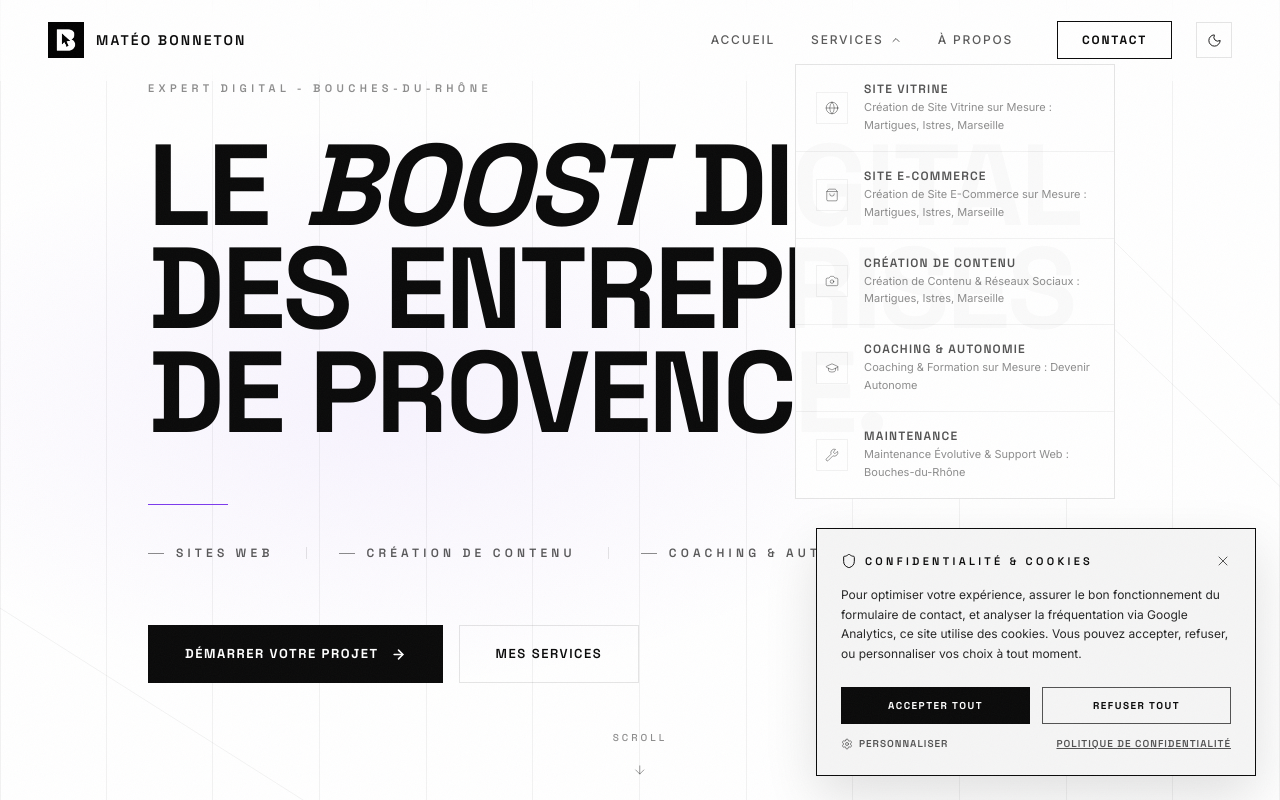
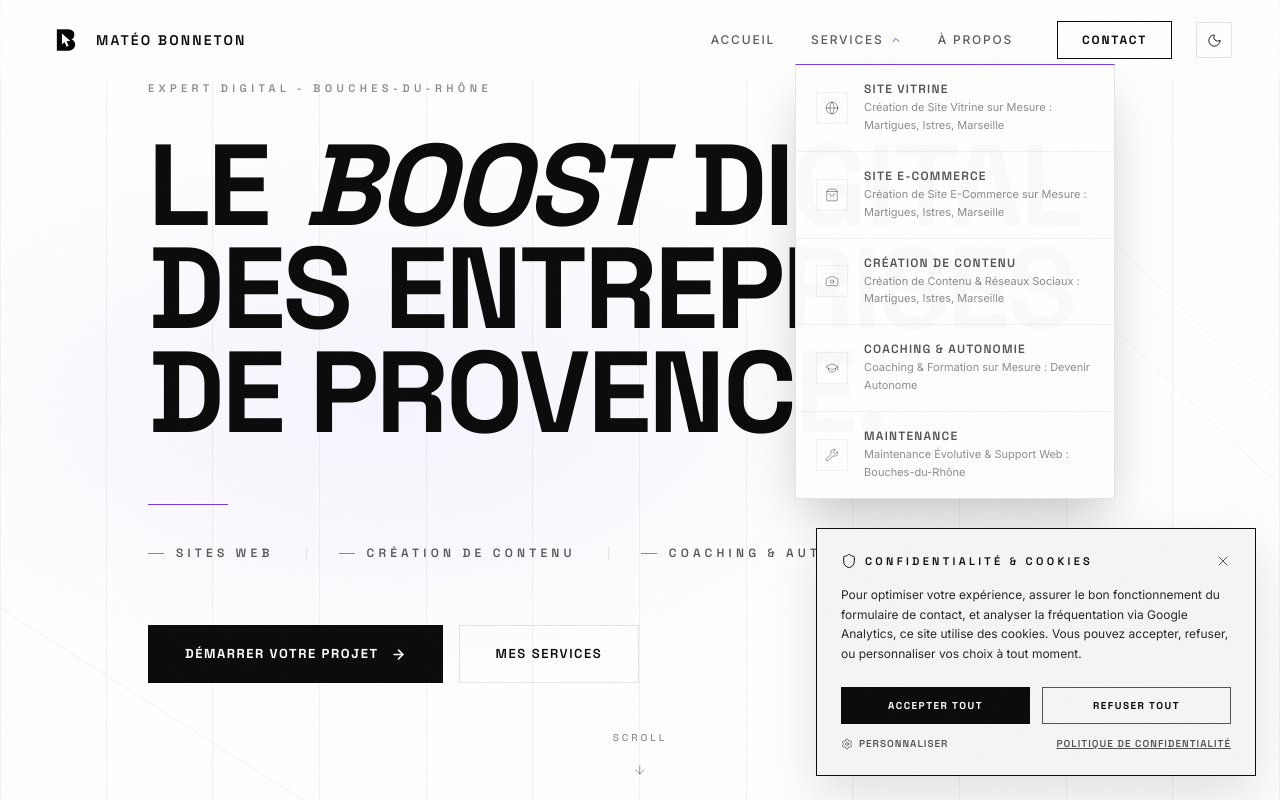
Before and after one commit to MateoBonneton/bonneton_mateo, a Next.js app: page / in a window 1280 px wide. Both pictures are taken after a click on the button "SERVICES". Shown: the top 800 px of the page. Built offline with nearby package versions, Linux system fonts and the light colour scheme.

Commit message:
style: integrate dynamic theme-aware logo and premium electric violet hover elements in header/footer navigation

```diff
--- a/src/components/Footer.tsx
+++ b/src/components/Footer.tsx
@@ -46,14 +46,26 @@ export default function Footer() {
         <div className="grid grid-cols-1 gap-16 border-b border-grid-line py-24 md:grid-cols-12 md:gap-8">
           {/* Brand */}
           <div className="flex flex-col gap-6 md:col-span-5">
-            <Link href="/" className="flex items-center gap-3">
-              <Image
-                src="/images/bonneton_mateo_logo.png"
-                alt="Matéo Bonneton"
-                width={28}
-                height={28}
-              />
-              <span className="font-heading text-xs font-semibold uppercase tracking-[0.2em] text-white">
+            <Link href="/" className="group flex items-center gap-3">
+              <div className="relative h-7 w-7">
+                {/* Light Mode Logo (Black) */}
+                <Image
+                  src="/images/bonneton_mateo_logo_black_trans.png"
+                  alt="Matéo Bonneton"
+                  fill
+                  sizes="28px"
+                  className="object-contain transition-opacity duration-300 group-hover:opacity-80 dark:hidden"
+                />
+                {/* Dark Mode Logo (White) */}
+                <Image
+                  src="/images/bonneton_mateo_logo_white_trans.png"
+                  alt="Matéo Bonneton"
+                  fill
+                  sizes="28px"
+                  className="hidden object-contain transition-opacity duration-300 group-hover:opacity-80 dark:block"
+                />
+              </div>
+              <span className="font-heading text-xs font-semibold uppercase tracking-[0.2em] text-white transition-colors duration-300 group-hover:text-accent">
                 Matéo Bonneton
               </span>
             </Link>
--- a/src/components/Header.tsx
+++ b/src/components/Header.tsx
@@ -52,15 +52,27 @@ export default function Header() {
         <div className="flex h-20 items-center justify-between">
           {/* Logo */}
           <Link href="/" className="group flex items-center gap-3">
-            <Image
-              src="/images/bonneton_mateo_logo.png"
-              alt="Matéo Bonneton - Expert Digital"
-              width={36}
-              height={36}
-              priority
-              className="transition-opacity duration-300 group-hover:opacity-80"
-            />
-            <span className="hidden font-heading text-sm font-semibold uppercase tracking-[0.15em] text-white sm:inline">
+            <div className="relative h-9 w-9">
+              {/* Light Mode Logo (Black) */}
+              <Image
+                src="/images/bonneton_mateo_logo_black_trans.png"
+                alt="Matéo Bonneton - Expert Digital"
+                fill
+                sizes="36px"
+                priority
+                className="object-contain transition-opacity duration-300 group-hover:opacity-80 dark:hidden"
+              />
+              {/* Dark Mode Logo (White) */}
+              <Image
+                src="/images/bonneton_mateo_logo_white_trans.png"
+                alt="Matéo Bonneton - Expert Digital"
+                fill
+                sizes="36px"
+                priority
+                className="hidden object-contain transition-opacity duration-300 group-hover:opacity-80 dark:block"
+              />
+            </div>
+            <span className="hidden font-heading text-sm font-semibold uppercase tracking-[0.15em] text-white transition-colors duration-300 group-hover:text-accent sm:inline">
               Matéo Bonneton
             </span>
           </Link>
@@ -69,7 +81,7 @@ export default function Header() {
           <nav className="hidden items-center gap-1 md:flex" aria-label="Navigation principale">
             <Link
               href="/"
-              className="group relative px-4 py-2 text-xs font-medium uppercase tracking-[0.15em] text-text-muted transition-colors duration-300 hover:text-white"
+              className="group relative px-4 py-2 text-xs font-medium uppercase tracking-[0.15em] text-text-muted transition-colors duration-300 hover:text-accent"
             >
               Accueil
             </Link>
@@ -79,7 +91,7 @@ export default function Header() {
               <button
                 onClick={() => setServicesOpen(!servicesOpen)}
                 onMouseEnter={() => setServicesOpen(true)}
-                className="flex items-center gap-1.5 px-4 py-2 text-xs font-medium uppercase tracking-[0.15em] text-text-muted transition-colors duration-300 hover:text-white"
+                className="flex items-center gap-1.5 px-4 py-2 text-xs font-medium uppercase tracking-[0.15em] text-text-muted transition-colors duration-300 hover:text-accent group cursor-pointer"
                 aria-expanded={servicesOpen}
                 aria-haspopup="true"
               >
@@ -87,7 +99,7 @@ export default function Header() {
                 <ChevronDown
                   size={12}
                   strokeWidth={2}
-                  className={`transition-transform duration-300 ${servicesOpen ? "rotate-180" : ""}`}
+                  className={`transition-transform duration-300 ${servicesOpen ? "rotate-180 text-accent" : "group-hover:text-accent"}`}
                 />
               </button>
 
@@ -98,7 +110,7 @@ export default function Header() {
                     animate={{ opacity: 1, y: 0 }}
                     exit={{ opacity: 0, y: 8 }}
                     transition={{ duration: 0.2, ease: [0.4, 0, 0.2, 1] }}
-                    className="absolute left-0 top-full mt-2 w-80 border border-grid-line-strong bg-black/98 backdrop-blur-xl"
+                    className="absolute left-0 top-full mt-2 w-80 border border-grid-line-strong border-t-accent bg-black/98 backdrop-blur-xl shadow-2xl"
                     onMouseLeave={() => setServicesOpen(false)}
                   >
                     {services.map((service, i) => {
@@ -110,14 +122,14 @@ export default function Header() {
                           onClick={() => setServicesOpen(false)}
                           className="group flex items-center gap-4 border-b border-grid-line px-5 py-4 transition-colors duration-200 hover:bg-white/[0.04] last:border-b-0"
                         >
-                          <div className="flex h-8 w-8 flex-shrink-0 items-center justify-center border border-grid-line transition-all duration-300 group-hover:border-white/30 group-hover:bg-white/[0.03]">
-                            <Icon size={14} strokeWidth={1.5} className="text-text-dim transition-colors duration-300 group-hover:text-white" />
+                          <div className="flex h-8 w-8 flex-shrink-0 items-center justify-center border border-grid-line transition-all duration-300 group-hover:border-accent group-hover:bg-accent-light group-hover:shadow-[0_0_15px_var(--accent-light)]">
+                            <Icon size={14} strokeWidth={1.5} className="text-text-dim transition-colors duration-300 group-hover:text-accent" />
                           </div>
                           <div>
-                            <span className="block font-heading text-xs font-semibold uppercase tracking-[0.1em] text-gray-400 transition-colors group-hover:text-white">
+                            <span className="block font-heading text-xs font-semibold uppercase tracking-[0.1em] text-gray-400 transition-colors group-hover:text-accent">
                               {service.shortTitle}
                             </span>
-                            <span className="mt-0.5 block text-[11px] leading-relaxed text-text-dim transition-colors group-hover:text-text-muted">
+                            <span className="mt-0.5 block text-[11px] leading-relaxed text-text-dim transition-colors group-hover:text-white">
                               {service.title}
                             </span>
                           </div>
@@ -131,14 +143,14 @@ export default function Header() {
 
             <Link
               href="/#a-propos"
-              className="px-4 py-2 text-xs font-medium uppercase tracking-[0.15em] text-text-muted transition-colors duration-300 hover:text-white"
+              className="px-4 py-2 text-xs font-medium uppercase tracking-[0.15em] text-text-muted transition-colors duration-300 hover:text-accent"
             >
               À propos
             </Link>
 
             <Link
               href="/#contact"
-              className="group relative ml-6 overflow-hidden border border-white px-6 py-2.5 font-heading text-xs font-bold uppercase tracking-[0.15em] text-white transition-all duration-400 hover:bg-white hover:text-black"
+              className="group relative ml-6 overflow-hidden border border-white px-6 py-2.5 font-heading text-xs font-bold uppercase tracking-[0.15em] text-white transition-all duration-400 hover:border-accent hover:bg-accent hover:text-static-white cursor-pointer"
             >
               <span className="relative z-10">Contact</span>
             </Link>
@@ -153,7 +165,7 @@ export default function Header() {
             <ThemeToggle />
             <button
               onClick={() => setMobileOpen(!mobileOpen)}
-              className="flex items-center justify-center p-2 text-white animate-fade-in"
+              className="flex items-center justify-center p-2 text-white animate-fade-in cursor-pointer"
               aria-label={mobileOpen ? "Fermer le menu" : "Ouvrir le menu"}
             >
               {mobileOpen ? <X size={24} /> : <Menu size={24} />}
@@ -176,7 +188,7 @@ export default function Header() {
               <Link
                 href="/"
                 onClick={() => setMobileOpen(false)}
-                className="border-b border-grid-line py-4 font-heading text-sm font-medium uppercase tracking-[0.15em] text-text-muted transition-colors hover:text-white"
+                className="border-b border-grid-line py-4 font-heading text-sm font-medium uppercase tracking-[0.15em] text-text-muted transition-colors hover:text-accent"
               >
                 Accueil
               </Link>
@@ -185,13 +197,13 @@ export default function Header() {
               <div className="border-b border-grid-line">
                 <button
                   onClick={() => setMobileServicesOpen(!mobileServicesOpen)}
-                  className="flex w-full items-center justify-between py-4 font-heading text-sm font-medium uppercase tracking-[0.15em] text-text-muted transition-colors hover:text-white"
+                  className="flex w-full items-center justify-between py-4 font-heading text-sm font-medium uppercase tracking-[0.15em] text-text-muted transition-colors hover:text-accent group cursor-pointer"
                 >
                   Services
                   <ChevronDown
                     size={16}
                     strokeWidth={2}
-                    className={`transition-transform duration-300 ${mobileServicesOpen ? "rotate-180" : ""}`}
+                    className={`transition-transform duration-300 ${mobileServicesOpen ? "rotate-180 text-accent" : "group-hover:text-accent"}`}
                   />
                 </button>
                 <AnimatePresence>
@@ -211,7 +223,7 @@ export default function Header() {
                             setMobileOpen(false);
                             setMobileServicesOpen(false);
                           }}
-                          className="block border-t border-grid-line py-3 pl-6 text-xs font-medium uppercase tracking-[0.1em] text-text-dim transition-colors hover:text-white"
+                          className="block border-t border-grid-line py-3 pl-6 text-xs font-medium uppercase tracking-[0.1em] text-text-dim transition-colors hover:text-accent"
                         >
                           {service.shortTitle}
                         </Link>
@@ -226,7 +238,7 @@ export default function Header() {
                   key={link.label}
                   href={link.href}
                   onClick={() => setMobileOpen(false)}
-                  className="border-b border-grid-line py-4 font-heading text-sm font-medium uppercase tracking-[0.15em] text-text-muted transition-colors hover:text-white"
+                  className="border-b border-grid-line py-4 font-heading text-sm font-medium uppercase tracking-[0.15em] text-text-muted transition-colors hover:text-accent"
                 >
                   {link.label}
                 </Link>
@@ -234,7 +246,7 @@ export default function Header() {
               <Link
                 href="/#contact"
                 onClick={() => setMobileOpen(false)}
-                className="mt-4 border border-white px-5 py-3 text-center font-heading text-sm font-bold uppercase tracking-[0.15em] text-white transition-all hover:bg-white hover:text-black"
+                className="mt-4 border border-white px-5 py-3 text-center font-heading text-sm font-bold uppercase tracking-[0.15em] text-white transition-all hover:border-accent hover:bg-accent hover:text-static-white cursor-pointer"
               >
                 Contact
               </Link>
```
